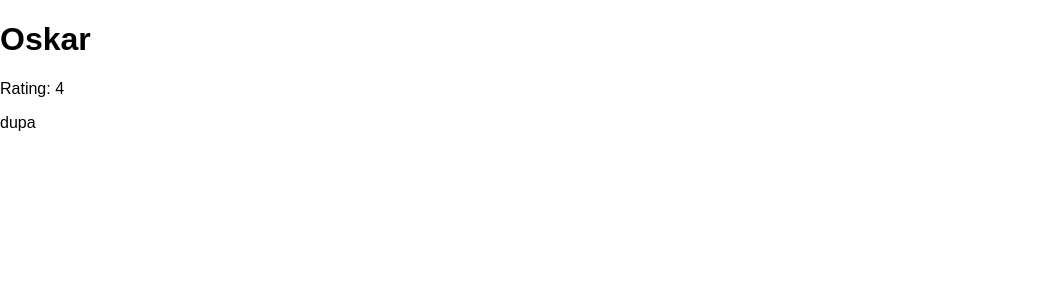
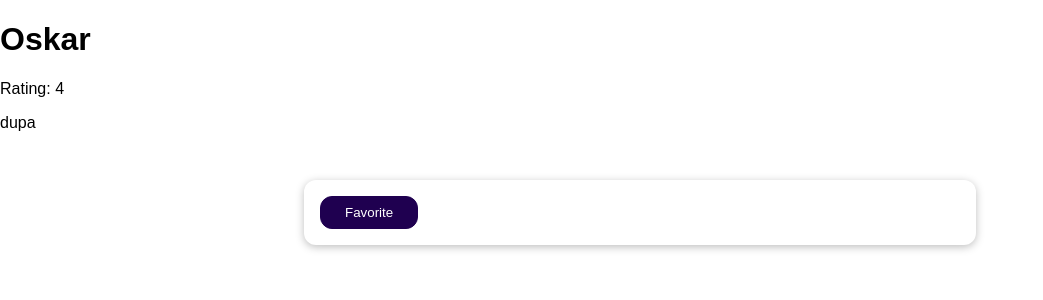
Before and after one commit to sziroks/django-udemy-course, a Django app: page /reviews/1 in a window 1280 px wide. Shown: the top 300 px of the page, without its empty margins (0-1043 px from the left). Run offline with Django 5.2, Linux system fonts and the light colour scheme; data comes from the database, SQL or seed files in the repository; both versions use the stored data as it was after the commit.

Commit message:
Added section about sessions

```diff
--- a/forms/reviews/templates/reviews/review_detail.html
+++ b/forms/reviews/templates/reviews/review_detail.html
@@ -6,4 +6,14 @@
     <h1>{{ review.user_name }}</h1>
     <p>Rating: {{ review.rating }}</p>
     <p>{{ review.review_text }}</p>
+    {% if is_favorite %}
+        <p>This is my favorite review!</p>
+    {% else %}
+        <form action="/reviews/favorite" method="POST">
+            {% csrf_token %}
+            <input type=hidden name="review_id" value="{{ review.id }}">
+            <button>Favorite</button>
+        </form>
+    {% endif %}
+
 {% endblock %}
--- a/forms/reviews/urls.py
+++ b/forms/reviews/urls.py
@@ -5,5 +5,6 @@ urlpatterns = [
     path("", views.ReviewSubmitView.as_view(), name="review-form"),
     path("thank-you", views.ThankYouView.as_view(), name="thank-you"),
     path("reviews", views.ReviewView.as_view(), name="reviews"),
+    path("reviews/favorite", views.AddFavoriteView.as_view()),
     path("reviews/<int:pk>", views.ReviewDetailView.as_view(), name="review-detail"),
 ]
--- a/forms/reviews/views.py
+++ b/forms/reviews/views.py
@@ -1,3 +1,4 @@
+from typing import Any
 from django.shortcuts import render
 from django.http import HttpResponseRedirect
 from django.views import View
@@ -15,7 +16,6 @@ class ReviewSubmitView(CreateView):
     success_url = "/thank-you"
 
 
-
 class ThankYouView(TemplateView):
     template_name = "reviews/thank_you.html"
 
@@ -30,17 +30,20 @@ class ReviewDetailView(DetailView):
     template_name = "reviews/review_detail.html"
     model = Review
 
+    def get_context_data(self, **kwargs: Any) -> dict[str, Any]:
+        context = super().get_context_data(**kwargs)
+        loaded_review = self.object
+        request = self.request
+        fav_id = request.session.get("favorite_review")
+        context["is_favorite"] = fav_id == str(loaded_review.id)
+        return context
 
-    # def post(self, request):
-    #     form = ReviewForm(request.POST)
 
-    #     if form.is_valid():
-    #         form.save()
-    #         return HttpResponseRedirect("/thank-you")
+class AddFavoriteView(View):
+    def get(self, request):
+        pass
 
-    #     form = ReviewForm()
-    #     return render(
-    #         request,
-    #         "reviews/review.html",
-    #         {"form": form},
-    #     )
+    def post(self, request):
+        review_id = request.POST.get("review_id")
+        request.session["favorite_review"] = review_id
+        return HttpResponseRedirect("/reviews/" + review_id)
```
Also changed, not shown: forms/db.sqlite3, forms/forms/settings.py (line endings or trailing spaces).
